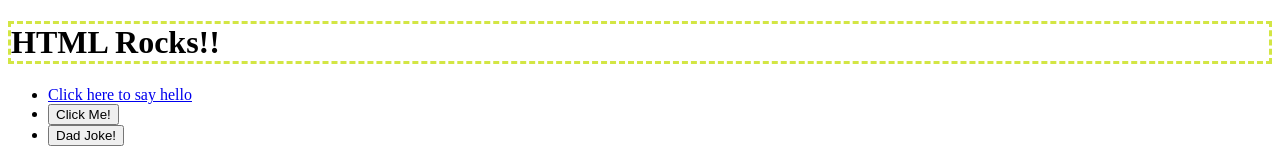
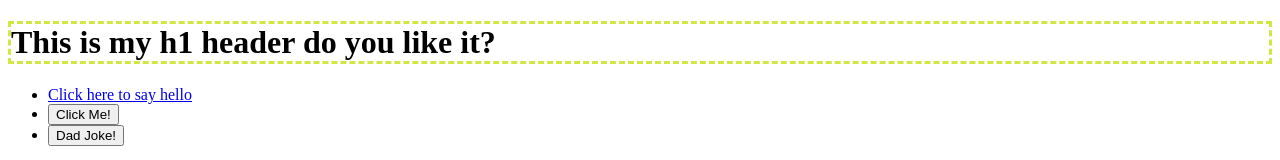
Before and after one commit to Dawson-git/CS208-1.03, a website: page index.html in a window 1280 px wide. Shown: the top 160 px of the page. Drawn offline with Linux system fonts and the light colour scheme; files that its build step writes are made by us from their sources; files whose address does not match are found by name.

Commit message:
changed stuff

```diff
--- a/index.html
+++ b/index.html
@@ -3,14 +3,14 @@
 
 <head>
   <meta charset="utf-8">
-  <title>CS208 - Starter Code (UPDATE ME)!</title>
+  <title>My first HTML page!</title>
   <meta name="description" content="">
   <meta name="viewport" content="width=device-width, initial-scale=1">
   <link rel="stylesheet" href="style.css">
 </head>
 
 <body>
-  <h1>HTML Rocks!!</h1>
+  <h1>This is my h1 header do you like it?</h1>
   <ul>
   <li><a href="/hello">Click here to say hello</a></li>
   <li><button id="hello-link">Click Me!</button></li>
```
Also changed, not shown: dist/funny.png, 1 other file.
